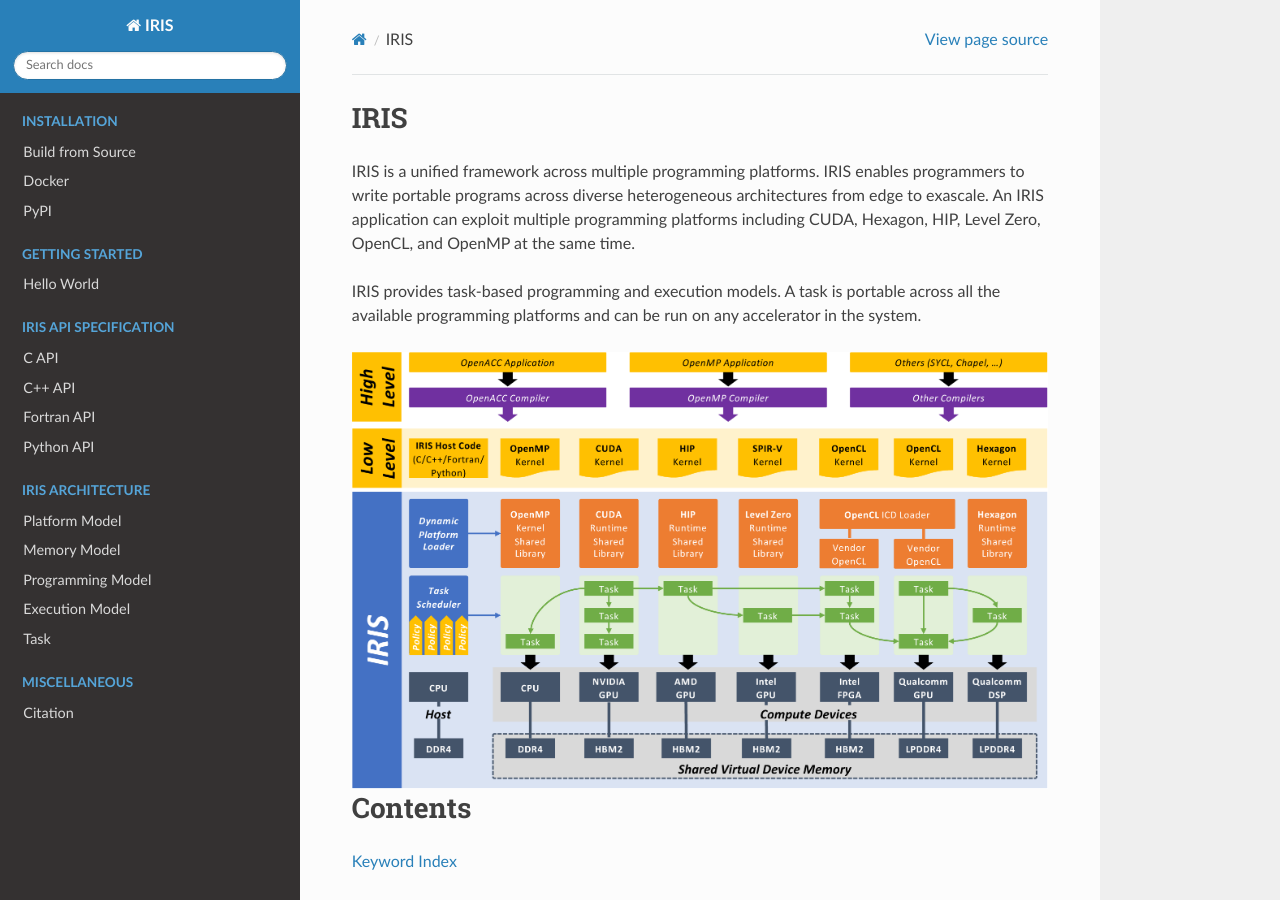
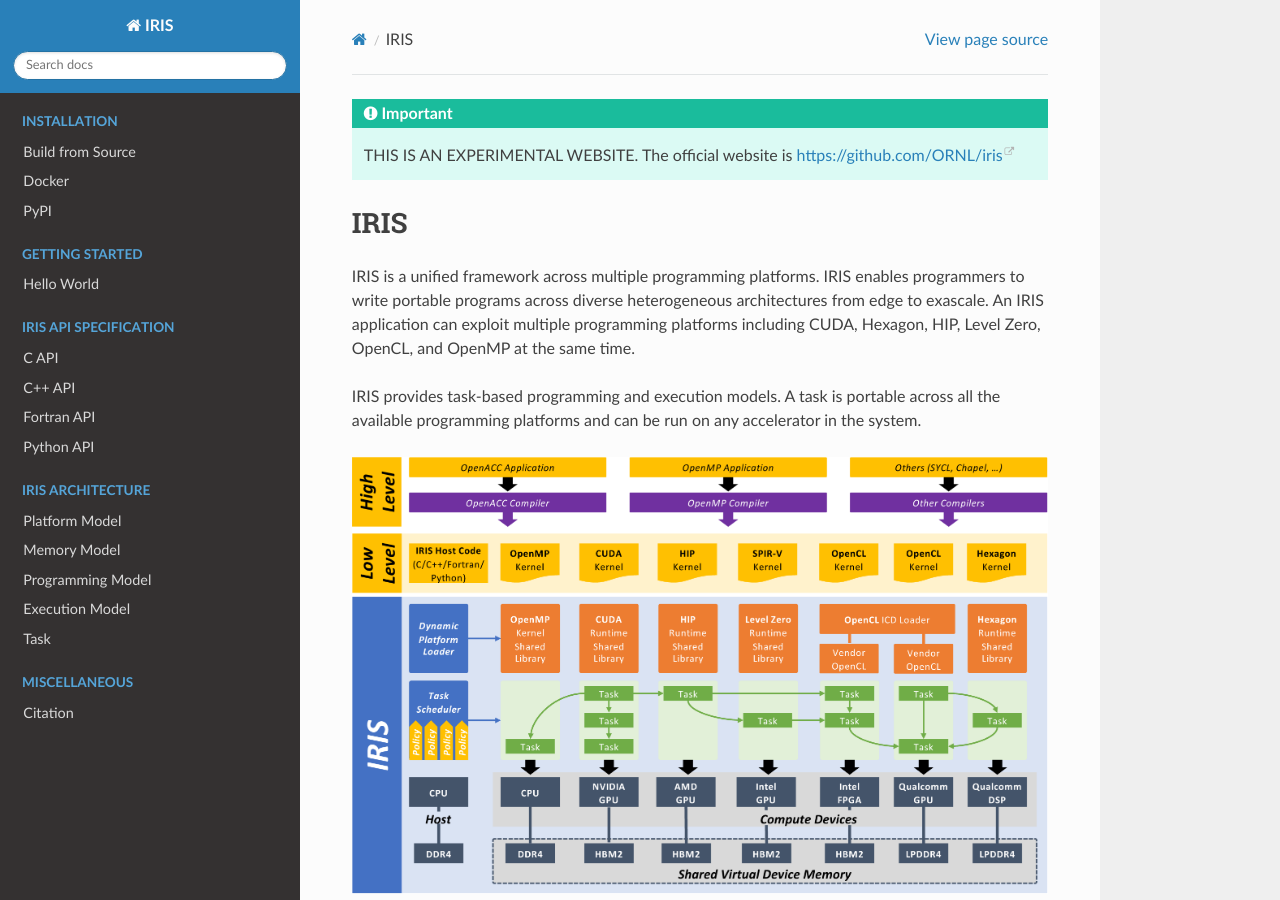
Before and after one commit to jungwonkim/iris-docs2, a Sphinx documentation site: the page built from docs/sphinx/source/index.rst, in a window 1280 px wide and 900 px high. Built offline with Sphinx 7.4.7 and the Read the Docs theme 2.0.0, drawn with Linux system fonts in a browser that asks for light colours.

Commit message:
added a note in docs

```diff
--- a/docs/sphinx/source/index.rst
+++ b/docs/sphinx/source/index.rst
@@ -2,6 +2,10 @@
    sphinx-quickstart on Wed Sep  1 15:23:33 2021.
    You can adapt this file completely to your liking, but it should at least
    contain the root `toctree` directive.
+
+.. Important::
+   THIS IS AN EXPERIMENTAL WEBSITE.
+   The official website is https://github.com/ORNL/iris
 
 IRIS
 ================================
```
